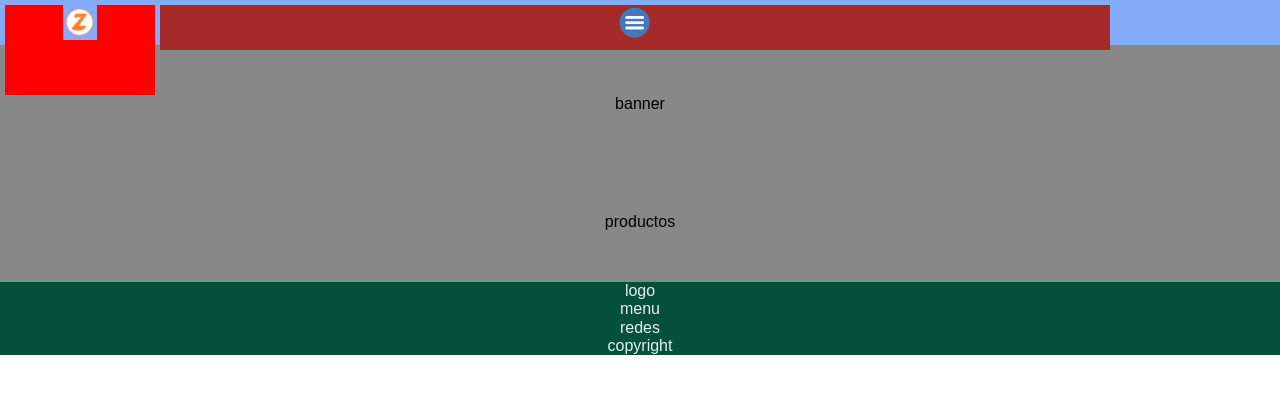
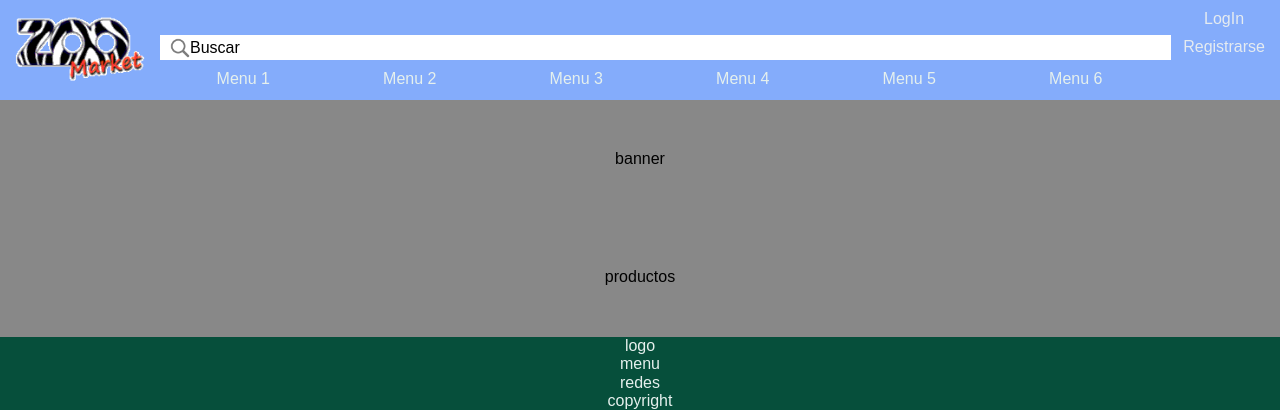
Before and after one commit to infoleod/00_Proyecto_final, a PHP site: page / in a window 1280 px wide. Shown: the top 420 px of the page. Run offline with PHP 8.4, Linux system fonts and the light colour scheme.

Commit message:
Modificaciones Leo

```diff
--- a/css/styles.css
+++ b/css/styles.css
@@ -13,7 +13,7 @@ html,body,div,h1,h2,h3,h4,h5,h6,ul,ol,dl,li,dt,dd,p,blockquote,pre,form,fieldset
 body {
   font-family: sans-serif;
 }
-ul,ol,li,li a {
+ul,ol,li,li a , .header-login a {
   list-style: none;
   text-decoration: none;
 }
@@ -34,7 +34,12 @@ ul,ol,li,li a {
   left: 5px;
   top: 5px;
 }
-.header-logo img {
+.header-logo-desktop-logo {
+  display: none;
+  width: 100%;
+  padding: 10px;
+}
+.header-logo-mobile-logo , .header-logo-mobile-menu {
   height: 35px;
 }
 /* -- FIN - Logo --*/
@@ -72,9 +77,6 @@ ul,ol,li,li a {
   right: 5px;
   top: 5px;
 }
-.header-menu-icon img {
-  height: 35px;
-}
 .header-menu-icon a {
   height: 100%;
   width: 100%;
@@ -84,13 +86,11 @@ ul,ol,li,li a {
   width: calc(100vw - 90px);
   right: -5px;
   top: -5px;
-  background-color: rgba(0, 42, 31, 0.83);
+  height: 100vh;
+  display: none;
+  /*background-color: rgba(0, 42, 31, 0.83);*/
 }
-.header-menu-lista li{
-  display: none;
-  width: 100%
-}
-.header-menu-icon li:hover > .header-menu-lista li {
+.header-menu-icon li:hover > .header-menu-lista {
   display: inline-block;
 }
 .header-menu-lista a {
@@ -102,17 +102,27 @@ ul,ol,li,li a {
   background-color: #FF9900;
   color: black;
 }
+.header-menu-lista-login {
+  background-color: rgba(179, 107, 0, 0.72);
+  color: black;
+}
+.header-menu-lista-login a {
+  padding: 15px;
+}
+
 /* -- FIN - Menu --*/
 
 /* -- INICIO - Login --*/
 .header-login {
   position: absolute;
   display: none;
-  height: 35px;
-  width: 80px;
-  right: 5px;
+  right: 10px;
   top: 5px;
-  background-color: blue;
+}
+.header-login a {
+  display: block;
+  padding: 5px;
+  /*background-color: blue;*/
 }
 /* -- FIN - Login --*/
 /* -- BODY -------------------------------------------------------------------*/
@@ -149,35 +159,98 @@ ASI SE VE UN POCO MEJOR*/
 /* -- A PARTIR DE --> 640 px -- */
 @media (min-width:640px) {
   /* -- INICIO - HEADER ------------------------------------------------------*/
+  .header {
+    height: 100px;
+  }
+  .header-logo-mobile-logo {
+    display: none;
+  }
+  .header-logo-desktop-logo {
+    display: inline-block;
+  }
   .header-logo {
     position: absolute;
     height: 90px;
     width: 150px;
     left: 5px;
     top: 5px;
-    background-color: red;
+    /*background-color: white;
+    box-shadow: 0 0 2px rgba(0, 0, 0, 0.57);*/
   }
+  .header-logo-mobile-menu {
+    display: none;
+  }
+
+  /*MENU*/
+  .header-menu {
+    height: 30px;
+    width: calc(100vw - 170px);
+    left: 160px;
+    top: initial;
+    bottom: 5px;
+    /*background-color: brown;*/
+  }
+  .header-menu-lista {
+    display: inline-block;
+    width: auto;
+    top: 0px;
+    left: 0px;
+    right: 0;
+    bottom: 5px;
+    height: 100%;
+  }
+  .header-menu-lista li {
+    float: left;
+    width: 15%;
+  }
+  .header-menu-lista a {
+    padding: 5px 5px;
+  }
+  .header-menu-lista a:hover {
+    background-color: #e5ebf0;
+    color: rgb(45, 58, 144);
+  }
+  .header-menu-lista-login {
+    display: none;
+  }
+
   .header-buscar {
-    height: 45px;
-    width: 61%;
+    height: auto;
+    width: calc(100vw - 269px);
     left: 160px;
-    top: 5px;
+    top: 35px;
     background-color: green;
   }
-  .header-menu {
-    height: 45px;
-    width: 74.2%;
-    left: 160px;
-    bottom: 5px;
-    background-color: brown;
+  .form-buscar {
+    margin: 0px;
   }
+  .form-buscar input{
+    width: 100%;
+  }
+  .header-buscar img {
+      left: 1%;
+      top: 3px;
+  }
+
+  /*LOGIN*/
+  .header-login {
+    display: inline-block;
+  }
+  .header-login a {
+    color: #e5ebf0;
+  }
+  .header-login a:hover {
+    background-color: #e5ebf0;
+    color: rgb(6, 44, 99);
+  }
+/*
   .header-login {
     height: 45px;
     width: 80px;
     right: 5px;
     top: 5px;
     background-color: blue;
-  }
+  }*/
   /* -- FIN - HEADER ---------------------------------------------------------*/
 
 
--- a/index.html
+++ b/index.html
@@ -12,13 +12,14 @@
     <header class="header">
       <!-- INICIO Logo -->
       <div class="header-logo">
-        <img src="images/prueba-logo.png" alt="logo-mini">
+        <img class="header-logo-mobile-logo" src="images/prueba-logo.png" alt="logo-mini">
+        <img class="header-logo-desktop-logo" src="images/logo-zoo2.png" alt="logo-desktop">
       </div>
       <!-- FIN Logo -->
 
       <!-- INICIO Buscar -->
       <div class="header-buscar">
-        <img src="images/search-icono.png" alt="search-icon">
+        <img class="header-logo-mobile-search" src="images/search-icono.png" alt="search-icon">
         <form class="form-buscar" action="index.html" method="post">
           <input type="text" name="buscar" value="Buscar">
         </form>
@@ -32,19 +33,25 @@
             <li>
               <!-- ICONO De menu en Mobile -->
               <a href="#">
-                <img src="images/menu-icon.png" alt="menu-icon">
+                <img class="header-logo-mobile-menu" src="images/menu-icon.png" alt="menu-icon">
               </a>
 
               <!-- SubMenu con Lista desplegable -->
               <ul class="header-menu-lista">
+                <li>
+                  <div class="header-menu-lista-login">
+                    <a href="#">LogIn</a>
+                    <a href="#">Registrarse</a>
+                  </div>
+                </li>
                 <li><a href="#">Menu 1</a></li>
                 <li><a href="#">Menu 2</a></li>
                 <li><a href="#">Menu 3</a></li>
                 <li><a href="#">Menu 4</a></li>
                 <li><a href="#">Menu 5</a></li>
                 <li><a href="#">Menu 6</a></li>
-                <li><a href="#">Menu 7</a></li>
-                <li><a href="#">Menu 8</a></li>
+                <!-- <li><a href="#">Menu 7</a></li>
+                <li><a href="#">Menu 8</a></li> -->
               </ul>
             </li>
           </ul>
@@ -56,7 +63,8 @@
 
       <!-- INICIO Login -->
       <div class="header-login">
-        login
+        <a href="#">LogIn</a>
+        <a href="#">Registrarse</a>
       </div>
       <!-- FIN Login -->
     </header>
```
Also changed, not shown: images/logo-zoo.png (added), images/logo-zoo2.png (added), images/menu-icon.png, images/prueba-logo.png, images/search-icono.png.
